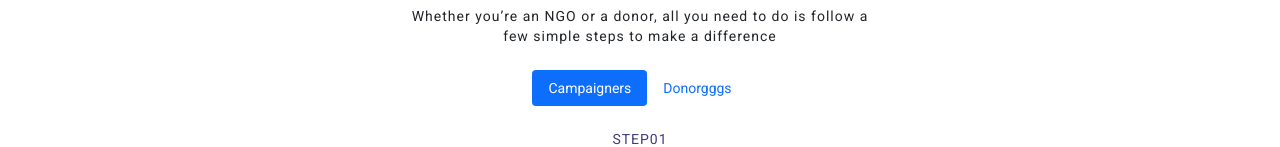
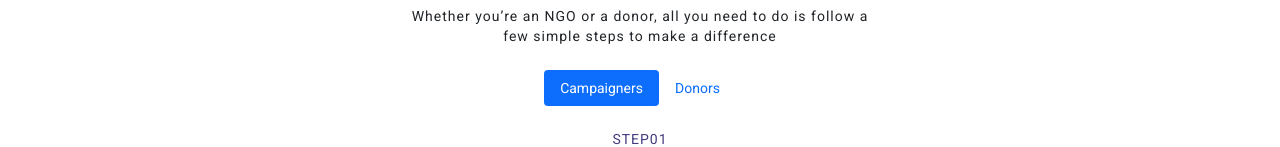
Before and after one commit to crony10/Birthday_donation, an Angular app in the folder BIRTHDAY_DONATION-1/: page /about_this_website in a window 1280 px wide. Shown: the part 134-281 px from the top of the page. Built offline with nearby package versions, Linux system fonts and the light colour scheme.

Commit message:
check now

```diff
--- a/BIRTHDAY_DONATION-1/src/app/pages/about-this-website/about-this-website.component.html
+++ b/BIRTHDAY_DONATION-1/src/app/pages/about-this-website/about-this-website.component.html
@@ -15,7 +15,7 @@
       <li class="nav-item" role="presentation">
         <button class="nav-link" id="pills-profile-tab" data-bs-toggle="pill" data-bs-target="#pills-profile"
           (click)="donorsClicked()" type="button" role="tab" aria-controls="pills-profile"
-          aria-selected="false">Donorgggs</button>
+          aria-selected="false">Donors</button>
       </li>
     </ul>
   </div>
```
